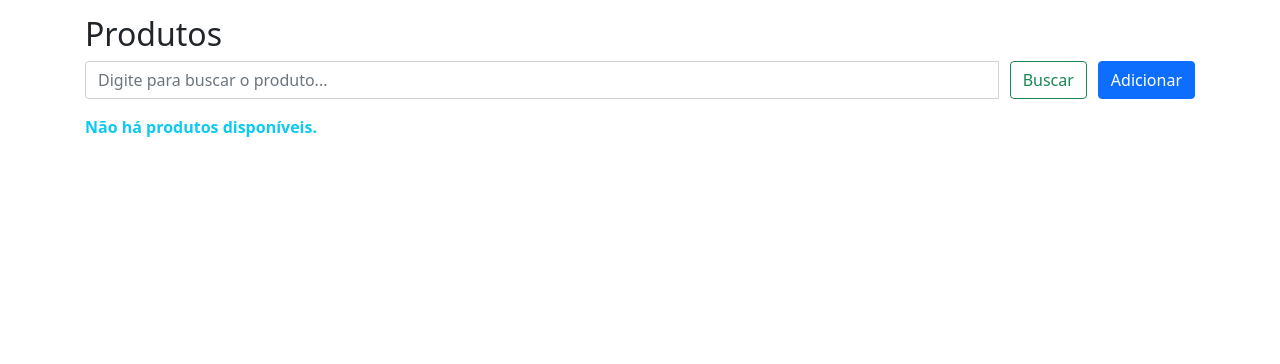
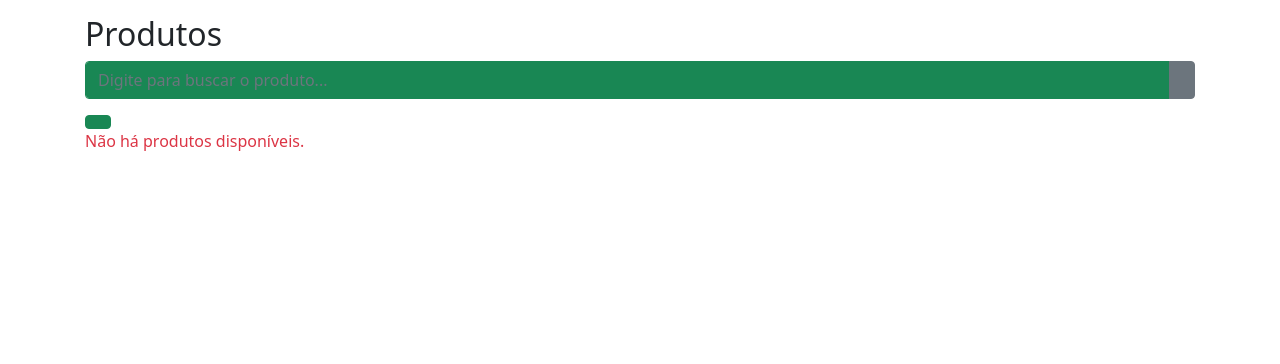
Before and after one commit to SolutionUp/SolutionUP-System, a Django app: page /produtos/ in a window 1280 px wide. Shown: the part 56-420 px from the top of the page. Run offline with Django 3.2, Linux system fonts and the light colour scheme; data that the repository does not hold is empty.

Commit message:
Ajusta campo de pesquisa dos produtos

```diff
--- a/estoque_produtos/templates/estoque_produtos/produto_list.html
+++ b/estoque_produtos/templates/estoque_produtos/produto_list.html
@@ -1,44 +1,40 @@
 {% extends "base.html" %} {% block content %}
 <p class="h2">Produtos</p>
-<div class="col-12">
-    <form class="form-inline">
-        <div class="input-group">
-            <input type="text" class="form-control" placeholder="Digite para buscar o produto...">
-            <span class="input-group-btn">
-                    <div class="container-fluid">
-                        <a href="#" class="btn btn-outline-success" type="submit">Buscar</a>
-                    </div>
-                </span>
-            <span class="input-group-btn">
-                    <a href="adicionar" type="button" class="btn btn-primary">Adicionar</a>
-            </span>
-        </div>
+<div class="pesquisa">
+    <form class="me-2 input-group" action="{% url 'listagem_produto' %}" method="get">
+        <input id="campo-pesquisa" type="text"
+            class="form-control btn-success me-0 input-group border-success" name="q" placeholder="Digite para buscar o produto..."/>
+        <button class="btn btn-secondary" type="submit"><i class="bi bi-search"></i></button>
     </form>
+    <a href="adicionar" class="btn btn-success btn-adicionar"><i class="bi bi-plus-lg"></i></a>
 </div>
 {% if object_list %}
-<table class="table table-bordered">
+<table class="styled-table">
     <thead>
         <tr>
             <th scope="row"> Código </th>
             <th scope="col"> Produto </th>
             <th scope="col"> Valor </th>
-            <th scope="col"> Opções </th>
+            <th scope="col"> Marca </th>
+            <th class="text-center" scope="col"> Opções </th>
         </tr>
     </thead>
     <tbody>
         {% for produto in object_list %}
-        <tr>
+            <tr class="active-row">
                 <th scope="row">{{ produto.codigo }}</th>
                 <td>
                     <a href="{{ produto.codigo }}">{{ produto.nome }}</a>
                 </td>
                 <td>R${{ produto.valor }}</td>
+                <td>{{ produto.marca }}</td>
                 <td class="col-2 text-center">
-                <a href="alterar/{{ produto.codigo }}" type="button" class="btn btn-warning">Alterar</a>
-                <button type="button" class="btn btn-danger" data-bs-toggle="modal" data-bs-target="#modalConfirmaExclusao{{ produto.codigo }}">Excluir</button>
+                    <a href="alterar/{{ produto.codigo }}" type="button"><i class="bi bi-pencil-square"></i></a>
+                    <a href="" data-bs-toggle="modal" data-bs-target="#modalConfirmaExclusao{{ produto.codigo }}"><i class="bi bi-trash"></i></a>
                 </td>
             </tr>
-        <div class="modal fade" id="modalConfirmaExclusao{{ produto.codigo }}" tabindex="-1" role="dialog" aria-labelledby="modalConfirmaExclusao" aria-hidden="true">
+        <div class="modal fade" id="modalConfirmaExclusao{{ produto.codigo }}" tabindex="-1"
+            role="dialog" aria-labelledby="modalConfirmaExclusao" aria-hidden="true">
             <div class="modal-dialog" role="document">
                 <div class="modal-content">
                     <div class="modal-header ">
@@ -47,9 +43,7 @@
                     <div class="modal-body">Deseja realmente deletar o produto {{ produto.nome }}?</div>
                     <div class="modal-footer">
                         <button type="button" class="btn btn-secondary" data-bs-dismiss="modal">Cancelar</button>
-                        <a href="remover/{{ produto.codigo }}">
-                            <button type="button" class="btn btn-danger">Deletar</button>
-                        </a>
+                        <a href="remover/{{ produto.codigo }}"><button type="button" class="btn btn-danger">Deletar</button></a>
                     </div>
                 </div>
             </div>
@@ -58,4 +52,4 @@
     </tbody>
 </table>
 {% else %}
-<b class="text-info ">Não há produtos disponíveis.</b> {% endif %} {% endblock %}
+<p class="text-danger">Não há produtos disponíveis.</p> {% endif %} {% endblock %}
```
Lines whose indentation alone changed are shown as unchanged.
